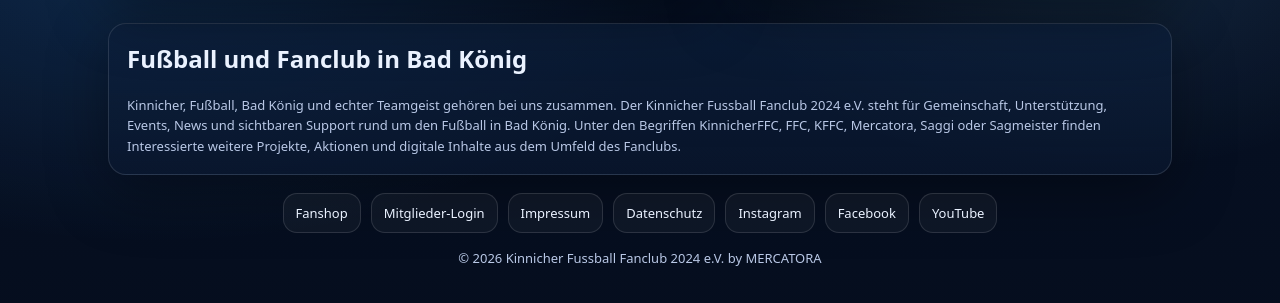
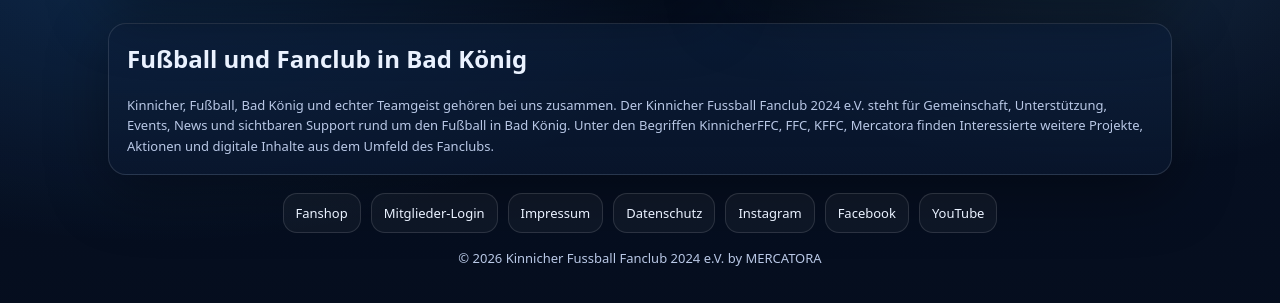
Before and after one commit to kinnicherffc/one, a plain HTML site: page index.html in a window 1280 px wide. Shown: the part 937-1240 px from the top of the page. Drawn offline with Linux system fonts and the light colour scheme; a script that the page names is missing.

Commit message:
Update project terms in index.html
Removed 'Saggi oder Sagmeister' from project terms.

```diff
--- a/index.html
+++ b/index.html
@@ -864,7 +864,7 @@
         <p class="heroText" style="margin-bottom:0;">
           Kinnicher, Fußball, Bad König und echter Teamgeist gehören bei uns zusammen. Der Kinnicher Fussball Fanclub 2024 e.V.
           steht für Gemeinschaft, Unterstützung, Events, News und sichtbaren Support rund um den Fußball in Bad König.
-          Unter den Begriffen KinnicherFFC, FFC, KFFC, Mercatora, Saggi oder Sagmeister finden Interessierte weitere Projekte,
+          Unter den Begriffen KinnicherFFC, FFC, KFFC, Mercatora finden Interessierte weitere Projekte,
           Aktionen und digitale Inhalte aus dem Umfeld des Fanclubs.
         </p>
       </div>
```
